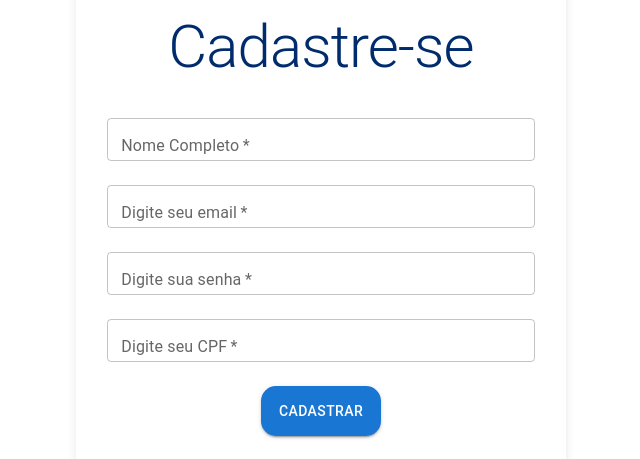
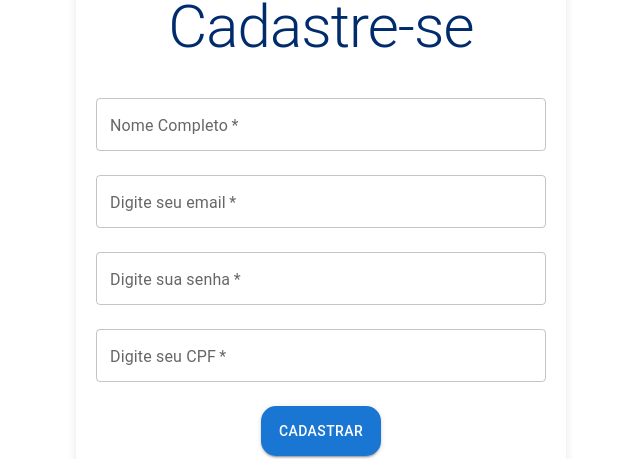
Before and after one commit to LuizaLorien/SESI-ARDS, a React (Vite) app: page /cadastro in a window 1280 px wide. Shown: the part 160-619 px from the top of the page, without its empty margins (319-959 px from the left). Built offline with nearby package versions, Linux system fonts and the light colour scheme; grey boxes are pictures that could not be loaded.

Commit message:
ajeitado pequenas coisas

```diff
--- a/index.html
+++ b/index.html
@@ -4,7 +4,7 @@
     <meta charset="UTF-8" />
     <link rel="icon" type="image/svg+xml" href="./src/assets/sesi-senai.png" />
     <meta name="viewport" content="width=device-width, initial-scale=1.0" />
-    <title>Pagina de Cadastro</title>
+    <title>SESIARDS</title>
   </head>
   <body>
     <div id="root"></div>
--- a/src/App.jsx
+++ b/src/App.jsx
@@ -1,14 +1,17 @@
 import React from 'react';
-import { BrowserRouter as Router, Routes, Route } from 'react-router-dom';
-import ContainerCadastro from './components/ContainerCadastro';
-import ContainerLogin from './components/ContainerLogin';
+import { BrowserRouter as Router, Routes, Route, Navigate } from 'react-router-dom';
+import ContainerCadastro from './pages/Cadastro';
+import ContainerLogin from './pages/Login';
+import Home from './pages/Home'
 
 const App = () => {
   return (
     <Router>
       <Routes>
+        <Route path="/" element={<Navigate to="/login" />} />
         <Route path="/login" element={<ContainerLogin />} />
         <Route path="/cadastro" element={<ContainerCadastro />} />
+        <Route path="/home" element={<Home />} />
       </Routes>
     </Router>
   );
--- a/src/components/ContainerCadastro.jsx
+++ b/src/pages/Cadastro.jsx
@@ -37,9 +37,9 @@ const StyledForm = styled('form')`
 `;
 
 const Input = styled(TextField)({
-  width: '95%',
+  width: '100%',
   '& .MuiInputBase-input': {
-    padding: '10px',
+    padding: '15px',
     fontSize: '16px',
     fontFamily: 'Roboto, sans-serif',
   },
--- a/src/components/ContainerLogin.jsx
+++ b/src/pages/Login.jsx
@@ -42,9 +42,9 @@ const FormGroup = styled(Box)({
 });
 
 const Input = styled(TextField)({
-  width: '95%',
+  width: '100%',
   '& .MuiInputBase-input': {
-    padding: '10px',
+    padding: '15px',
     fontSize: '16px',
     fontFamily: 'Roboto, sans-serif',
   },
```
Also changed, not shown: src/pages/Home.jsx (added).
